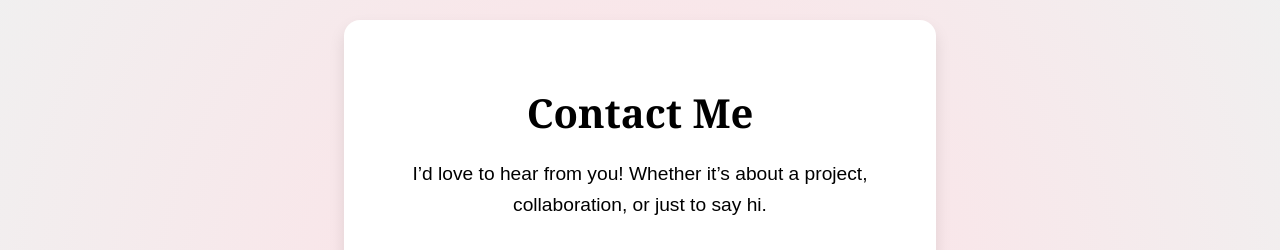
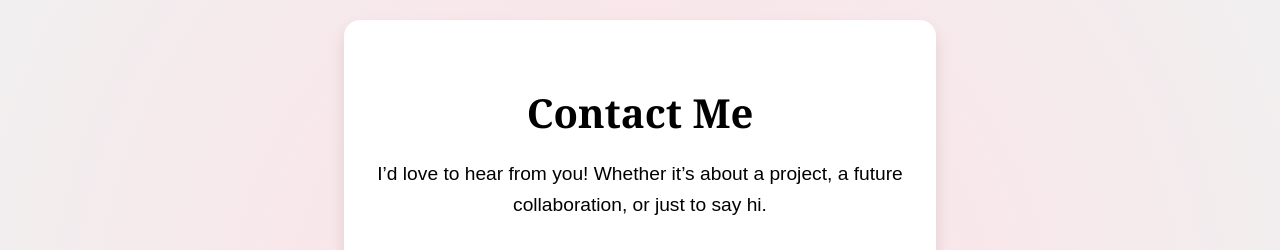
Before and after one commit to AprilV20/MyPersonalWebsite, a plain HTML site: page index.html in a window 1280 px wide. Shown: the part 2241-2491 px from the top of the page. Drawn offline with Linux system fonts and the light colour scheme.

Commit message:
trying again

```diff
--- a/index.html
+++ b/index.html
@@ -120,7 +120,7 @@
     <section id="contact">
         <div class="contact-container">
             <h2>Contact Me</h2>
-            <p>I’d love to hear from you! Whether it’s about a project, collaboration, or just to say hi.</p>
+            <p>I’d love to hear from you! Whether it’s about a project, a future collaboration, or just to say hi.</p>
             <form id="contactForm" action="contact/confirmation.html" method="GET">
                 <input type="text" name="name" placeholder="Your Name" required>
                 <input type="email" name="email" placeholder="Your Email" required>
```
